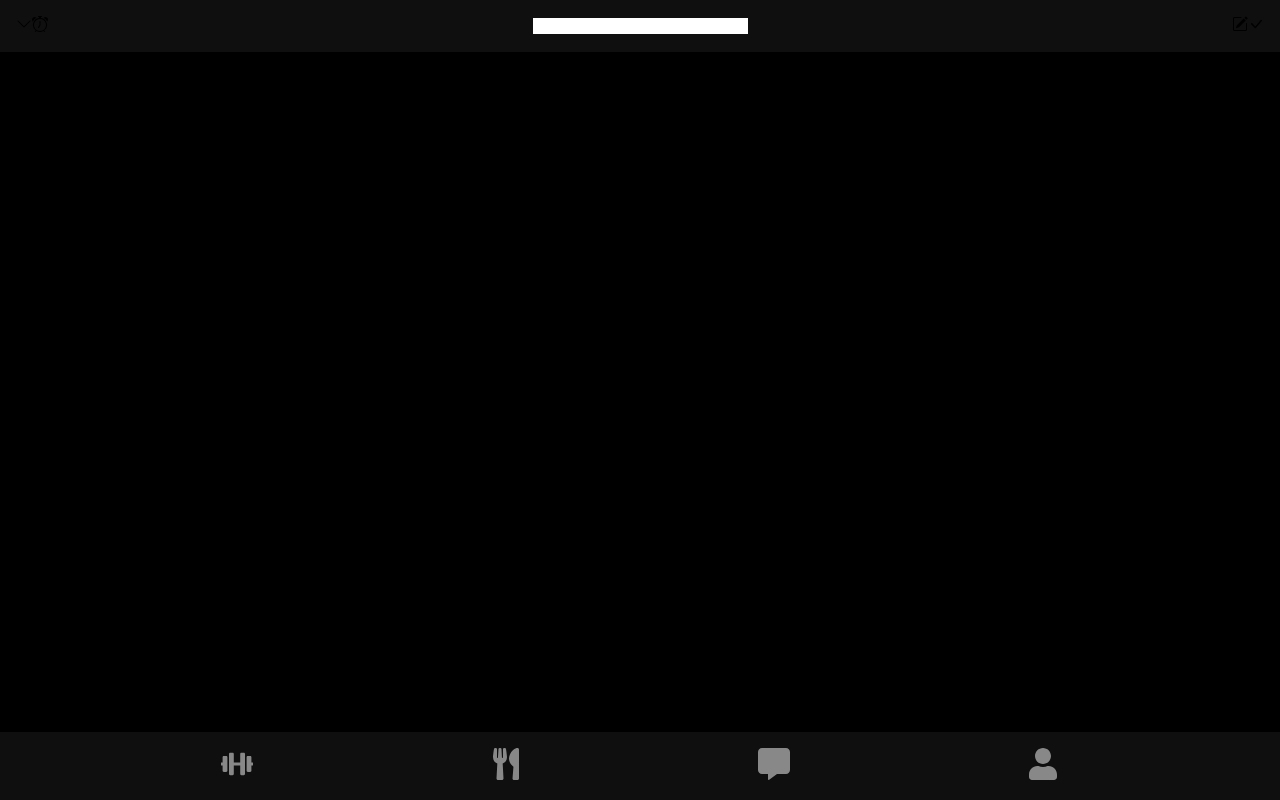
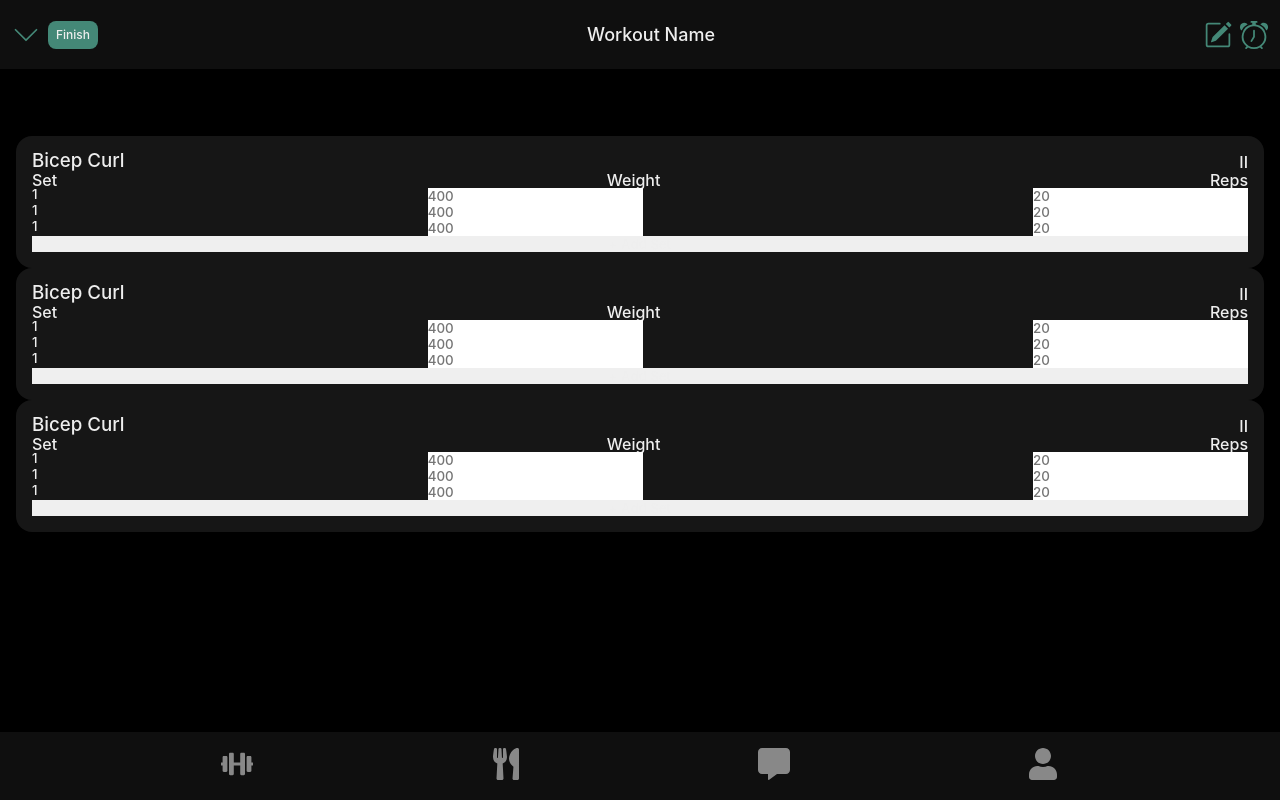
Before and after one commit to Arnav350/gojim, a React (Create React App) app: page /routine in a window 1280 px wide. Built offline with nearby package versions, Linux system fonts and the light colour scheme.

Commit message:
working on routine, exercise, and set

```diff
--- /dev/null
+++ b/src/components/Exercise.tsx
@@ -0,0 +1,27 @@
+import React from "react";
+import Set from "./Set";
+import "../pages/Routine.css";
+
+function Exercise() {
+  return (
+    <div className="exercise">
+      <div className="exercise__top">
+        <h3 className="exercise__name">Bicep Curl</h3>
+        <p className="exercise__more">II</p>
+      </div>
+      <div className="exercise__row">
+        <h4 className="exercise__subtitle">Set</h4>
+        <h4 className="exercise__subtitle">Weight</h4>
+        <h4 className="exercise__subtitle">Reps</h4>
+      </div>
+      <div className="exercise__sets">
+        <Set />
+        <Set />
+        <Set />
+      </div>
+      <button className="exercise__add">+ Add Set</button>
+    </div>
+  );
+}
+
+export default Exercise;
--- /dev/null
+++ b/src/components/Set.tsx
@@ -0,0 +1,14 @@
+import React from "react";
+import "../pages/Routine.css";
+
+function Set() {
+  return (
+    <div className="set">
+      <h5 className="set__set">1</h5>
+      <input placeholder="400" className="set__weight" />
+      <input placeholder="20" className="set__reps" />
+    </div>
+  );
+}
+
+export default Set;
--- a/src/pages/Routine.css
+++ b/src/pages/Routine.css
@@ -9,8 +9,98 @@
   display: flex;
   justify-content: space-between;
   align-items: center;
-  padding: 16px;
+  padding: 16px 8px;
   width: 100%;
   backdrop-filter: blur(6px);
   background-color: #111e;
 }
+
+.routine__navs {
+  display: flex;
+}
+
+.routine__nav {
+  margin: 4px;
+  color: #487;
+  font-size: 28px;
+}
+
+.routine__heading {
+  padding: 8px;
+  width: 100%;
+  background-color: transparent;
+  border-radius: 8px;
+  text-align: center;
+  font-size: 18px;
+}
+
+.routine__edit {
+  display: flex;
+  justify-content: center;
+  background-color: transparent;
+  border: none;
+}
+
+.routine__search {
+  display: flex;
+  width: 80%;
+  margin: 8px;
+  padding: 8px;
+  background-color: black;
+  border-radius: 18px;
+}
+
+.routine__finish {
+  margin: 4px;
+  background-color: #487;
+  padding: 0 8px;
+  border-radius: 8px;
+  font-size: 12px;
+}
+
+.routine__exercises {
+  display: flex;
+  flex-direction: column;
+  padding: 16px;
+  margin-top: 120px;
+}
+
+.exercise {
+  display: flex;
+  flex-direction: column;
+  padding: 16px;
+  background-color: #161616;
+  border-radius: 16px;
+}
+
+.exercise__top {
+  display: flex;
+  justify-content: space-between;
+}
+
+/* .exercise__name {
+
+}
+
+.exercise__more {
+
+} */
+
+.exercise__row {
+  display: flex;
+  justify-content: space-between;
+}
+
+/* .exercise__subtitle {
+
+} */
+
+.exercise__sets {
+  display: flex;
+  flex-direction: column;
+}
+
+.set {
+  display: flex;
+  justify-content: space-between;
+}
--- a/src/pages/Routine.tsx
+++ b/src/pages/Routine.tsx
@@ -1,4 +1,5 @@
-import React from "react";
+import React, { useRef, useState } from "react";
+import Exercise from "../components/Exercise";
 import {
   BsChevronDown,
   BsPencilSquare,
@@ -8,19 +9,55 @@ import {
 import "./Routine.css";
 
 function Routine() {
+  const heading = useRef<HTMLInputElement>(null!);
+
+  const [edit, setEdit] = useState<boolean>(false);
+  const [inp, setInp] = useState<string>("Workout Name");
+
+  function toggleHeadingEdit() {
+    if (edit) {
+      setEdit(false);
+      heading.current.readOnly = true;
+    } else {
+      setEdit(true);
+      heading.current.readOnly = false;
+      heading.current.select();
+    }
+  }
+
   return (
     <div className="routine">
       <div className="routine__top">
-        <div>
+        <div className="routine__navs">
           <BsChevronDown className="routine__nav" />
+          <button className="routine__finish">Finish</button>
+        </div>
+        <input
+          type="text"
+          placeholder="Workout Name"
+          value={inp}
+          readOnly={true}
+          className="routine__heading"
+          ref={heading}
+          onChange={(event) => setInp(event.target.value)}
+        />
+        <div className="routine__navs">
+          <button className="routine__edit" onClick={toggleHeadingEdit}>
+            {edit ? (
+              <BsCheckLg className="routine__nav" />
+            ) : (
+              <BsPencilSquare className="routine__nav" />
+            )}
+          </button>
           <BsAlarm className="routine__nav" />
         </div>
-        <input className="routine__heading" />
-        <div>
-          <BsPencilSquare className="routine__nav" />
-          <BsCheckLg className="routine__nav" />
-        </div>
       </div>
+      <div className="routine__exercises">
+        <Exercise />
+        <Exercise />
+        <Exercise />
+      </div>
+      <button className="routine__add"></button>
     </div>
   );
 }
```
